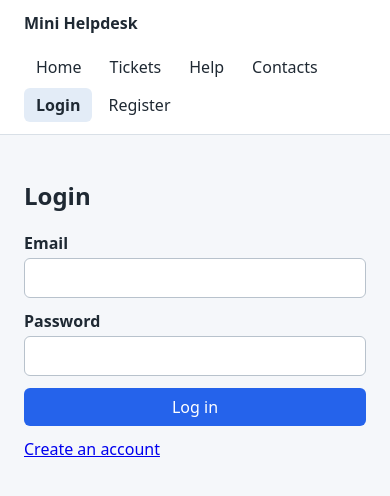
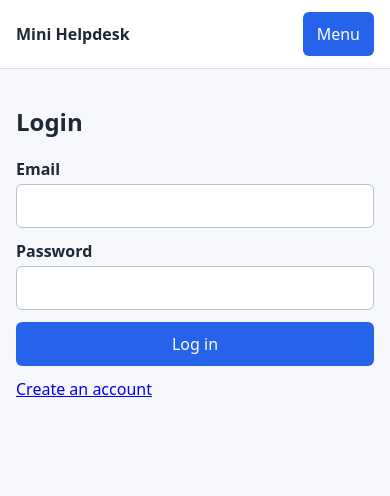
Before and after one commit to ComeOnRoach/mini-helpdesk, a React (Vite) app in the folder apps/web/: page /login in a window 390 px wide. Shown: the top 496 px of the page. Built offline with nearby package versions, Linux system fonts and the light colour scheme.

Commit message:
feat(T6.4): responsive mobile layout
Co-Authored-By: Claude Sonnet 5.5 <noreply@anthropic.com>

```diff
--- a/apps/web/src/components/layout.tsx
+++ b/apps/web/src/components/layout.tsx
@@ -1,4 +1,5 @@
-import { NavLink, Outlet, useNavigate } from 'react-router-dom';
+import { useEffect, useState } from 'react';
+import { NavLink, Outlet, useLocation, useNavigate } from 'react-router-dom';
 import { useAuth } from '../auth/use-auth';
 import { NotificationControl } from './notification-control';
 import { useRealtime } from './use-realtime';
@@ -26,20 +27,58 @@ export function Layout() {
   const { user, logout } = useAuth();
   const navigate = useNavigate();
   const { status, unreadTotal } = useRealtime();
+  const [menuOpen, setMenuOpen] = useState(false);
+  const { pathname } = useLocation();
   const links = user ? commonLinks : [...commonLinks, ...guestLinks];
 
+  useEffect(() => {
+    setMenuOpen(false);
+  }, [pathname]);
+
+  useEffect(() => {
+    if (!menuOpen) return;
+    const onKeyDown = (event: KeyboardEvent) => {
+      if (event.key === 'Escape') setMenuOpen(false);
+    };
+    document.addEventListener('keydown', onKeyDown);
+    return () => document.removeEventListener('keydown', onKeyDown);
+  }, [menuOpen]);
+
   function onLogout() {
+    setMenuOpen(false);
     logout();
     navigate('/login');
   }
 
   return (
     <>
-      <header className="header">
+      <header className="header" data-menu-open={menuOpen}>
         <span className="brand">Mini Helpdesk</span>
-        <nav className="nav" aria-label="Main">
+        <button
+          type="button"
+          className="burger"
+          aria-expanded={menuOpen}
+          aria-controls="main-nav"
+          aria-label="Menu"
+          onClick={() => setMenuOpen((open) => !open)}
+          data-testid="nav-burger"
+        >
+          Menu
+          {unreadTotal > 0 && (
+            <span className="badge burger-badge" data-testid="nav-burger-badge">
+              {unreadTotal > 99 ? '99+' : unreadTotal}
+            </span>
+          )}
+        </button>
+        <nav className="nav" id="main-nav" aria-label="Main">
           {links.map((link) => (
-            <NavLink key={link.to} to={link.to} end data-testid={link.testId}>
+            <NavLink
+              key={link.to}
+              to={link.to}
+              end
+              onClick={() => setMenuOpen(false)}
+              data-testid={link.testId}
+            >
               {link.label}
               {link.testId === 'nav-tickets' && unreadTotal > 0 && (
                 <span className="badge" data-testid="nav-unread-badge">
--- a/apps/web/src/pages/tickets/tickets-page.tsx
+++ b/apps/web/src/pages/tickets/tickets-page.tsx
@@ -224,16 +224,24 @@ export function TicketsPage() {
             <tbody>
               {data.items.map((ticket) => (
                 <tr key={ticket.id} data-testid="ticket-row" data-ticket-id={ticket.id}>
-                  <td data-testid="ticket-row-id">{ticket.id}</td>
-                  <td>
+                  <td data-label="ID" data-testid="ticket-row-id">
+                    {ticket.id}
+                  </td>
+                  <td data-label="Title">
                     <Link to={`/tickets/${ticket.id}`} data-testid="ticket-row-title">
                       {ticket.title}
                     </Link>
                   </td>
-                  <td data-testid="ticket-row-status">{ticket.status}</td>
-                  <td data-testid="ticket-row-priority">{ticket.priority}</td>
-                  <td data-testid="ticket-row-tags">{ticket.tags.join(', ')}</td>
-                  <td>{new Date(ticket.createdAt).toLocaleDateString()}</td>
+                  <td data-label="Status" data-testid="ticket-row-status">
+                    {ticket.status}
+                  </td>
+                  <td data-label="Priority" data-testid="ticket-row-priority">
+                    {ticket.priority}
+                  </td>
+                  <td data-label="Tags" data-testid="ticket-row-tags">
+                    {ticket.tags.join(', ')}
+                  </td>
+                  <td data-label="Created">{new Date(ticket.createdAt).toLocaleDateString()}</td>
                 </tr>
               ))}
             </tbody>
--- a/apps/web/src/styles.css
+++ b/apps/web/src/styles.css
@@ -525,3 +525,185 @@ button.danger {
   border-width: 2px;
   background: #f0fdf4;
 }
+
+/* T6.4 responsive layout */
+.burger {
+  display: none;
+}
+
+@media (max-width: 768px) {
+  .header {
+    gap: 8px 12px;
+    padding: 12px 16px;
+  }
+
+  .brand {
+    margin-right: auto;
+  }
+
+  .burger {
+    display: inline-flex;
+    align-items: center;
+  }
+
+  .nav,
+  .session > :not(.connection) {
+    display: none;
+  }
+
+  .session {
+    display: contents;
+  }
+
+  .connection {
+    order: 1;
+  }
+
+  .burger {
+    order: 2;
+  }
+
+  .nav {
+    order: 3;
+  }
+
+  .session > :not(.connection) {
+    order: 4;
+  }
+
+  .header[data-menu-open='true'] .nav {
+    display: flex;
+    flex-direction: column;
+    flex-basis: 100%;
+  }
+
+  .header[data-menu-open='true'] .session > :not(.connection) {
+    display: flex;
+    flex-basis: 100%;
+    flex-wrap: wrap;
+    overflow-wrap: anywhere;
+  }
+
+  .header[data-menu-open='true'] .burger-badge {
+    display: none;
+  }
+
+  .container {
+    padding: 16px;
+    overflow-wrap: anywhere;
+  }
+
+  img,
+  iframe {
+    max-width: 100%;
+  }
+
+  button,
+  a.button,
+  .nav a,
+  .filters input,
+  .filters select,
+  .form input,
+  .form select,
+  .details select {
+    min-height: 44px;
+  }
+
+  .nav a {
+    display: flex;
+    align-items: center;
+  }
+
+  .toast-close {
+    min-width: 44px;
+  }
+
+  .form,
+  .form-wide {
+    max-width: 100%;
+  }
+
+  .form input,
+  .form select,
+  .form textarea,
+  .filters input,
+  .filters select,
+  .details select {
+    width: 100%;
+    font-size: 16px;
+  }
+
+  .filters label {
+    flex: 1 1 100%;
+  }
+
+  .form-actions,
+  .modal-actions,
+  .pagination {
+    flex-wrap: wrap;
+  }
+
+  .modal {
+    max-height: 90vh;
+    overflow: auto;
+  }
+
+  .details {
+    grid-template-columns: 1fr;
+  }
+
+  .details dd {
+    margin-bottom: 8px;
+    overflow-wrap: anywhere;
+  }
+
+  .toasts {
+    left: 16px;
+    max-width: calc(100vw - 32px);
+  }
+
+  .table thead {
+    position: absolute;
+    width: 1px;
+    height: 1px;
+    overflow: hidden;
+    clip: rect(0 0 0 0);
+  }
+
+  .table,
+  .table tbody,
+  .table tr,
+  .table td {
+    display: block;
+    width: 100%;
+  }
+
+  .table tr {
+    margin-bottom: 12px;
+    border: 1px solid #d9e0e7;
+    border-radius: 6px;
+    background: #fff;
+  }
+
+  .table td {
+    display: flex;
+    gap: 12px;
+    justify-content: space-between;
+    align-items: center;
+    min-height: 44px;
+    text-align: right;
+  }
+
+  .table td::before {
+    content: attr(data-label);
+    flex: none;
+    font-weight: 600;
+    text-align: left;
+  }
+
+  .table td a {
+    display: inline-flex;
+    align-items: center;
+    min-height: 44px;
+  }
+}
```
Also changed, not shown: 3 other files (tests, documents, lock files or other folders).
